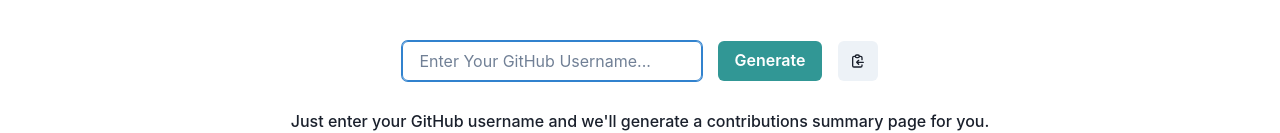
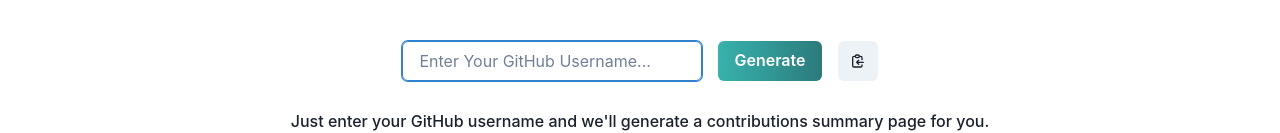
Before and after one commit to OpenSource-Journey/Your-Github-Contributions, a React (Create React App) app: page / in a window 1280 px wide. Shown: the part 368-501 px from the top of the page. Built offline with nearby package versions, Linux system fonts and the light colour scheme.

Commit message:
generate btn color changed (#45)

```diff
--- a/src/components/Forms/UserNamForm.tsx
+++ b/src/components/Forms/UserNamForm.tsx
@@ -51,7 +51,13 @@
           }}
         />
         <Tooltip label="Generate">
-          <Button colorScheme="teal" px={4} type="submit" variant="solid">
+          <Button
+            bgGradient="linear(to-r, teal.400, teal.500, teal.600)"
+            colorScheme="teal"
+            px={4}
+            type="submit"
+            variant="solid"
+          >
             Generate
           </Button>
         </Tooltip>
```
